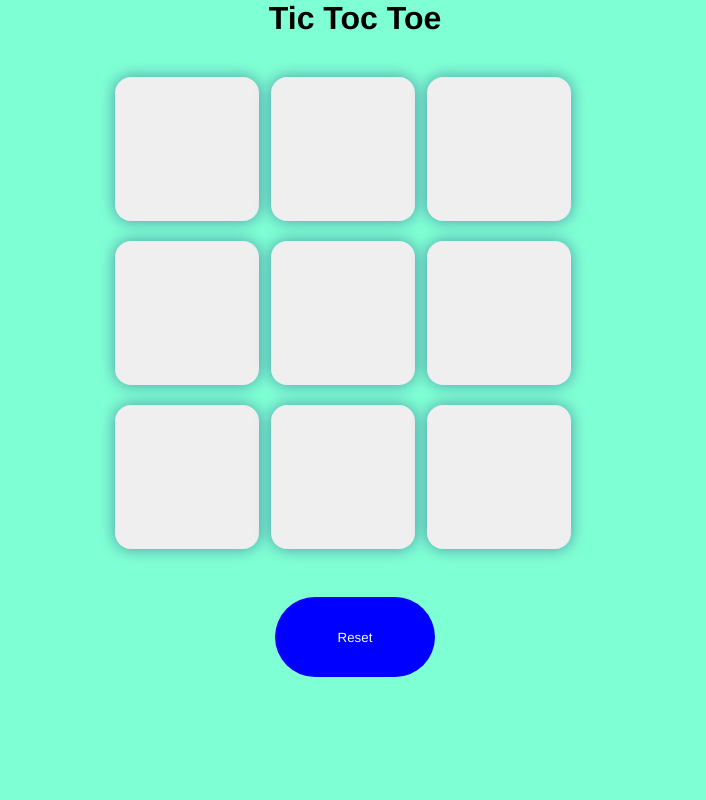
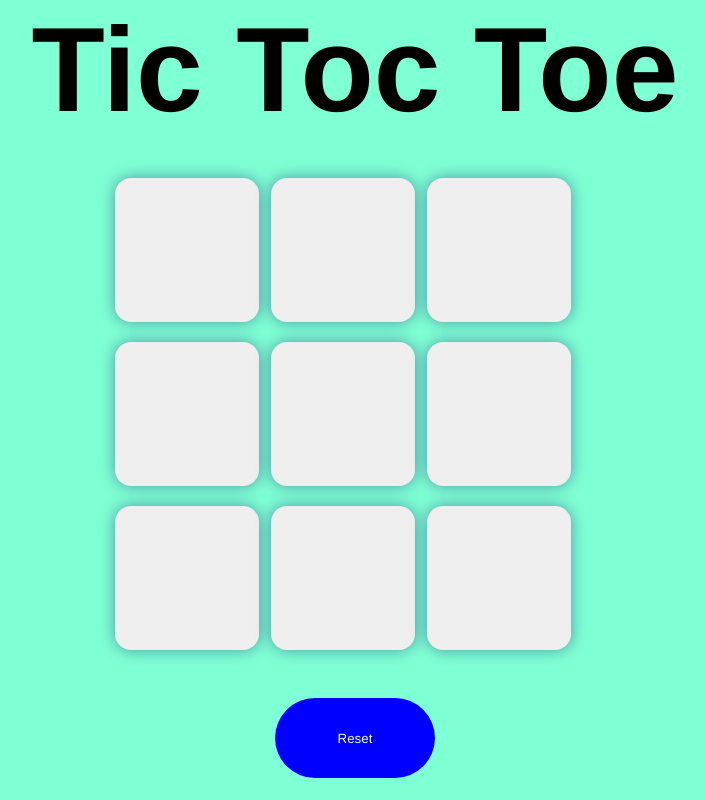
Before and after one commit to SUJEET123558/GAME, a plain HTML site: page index.html in a window 1280 px wide. Shown: the whole page, without its empty margins (285-991 px from the left). Drawn offline with Linux system fonts and the light colour scheme.

Commit message:
Update style.css

```diff
--- a/style.css
+++ b/style.css
@@ -9,7 +9,9 @@ body {
     text-align: center;
     /* margin-top: 30px; */
 }
-
+h1{
+font-size: 15vmin;
+}
 .container {
     height: 70vh;
     display: flex;
```
